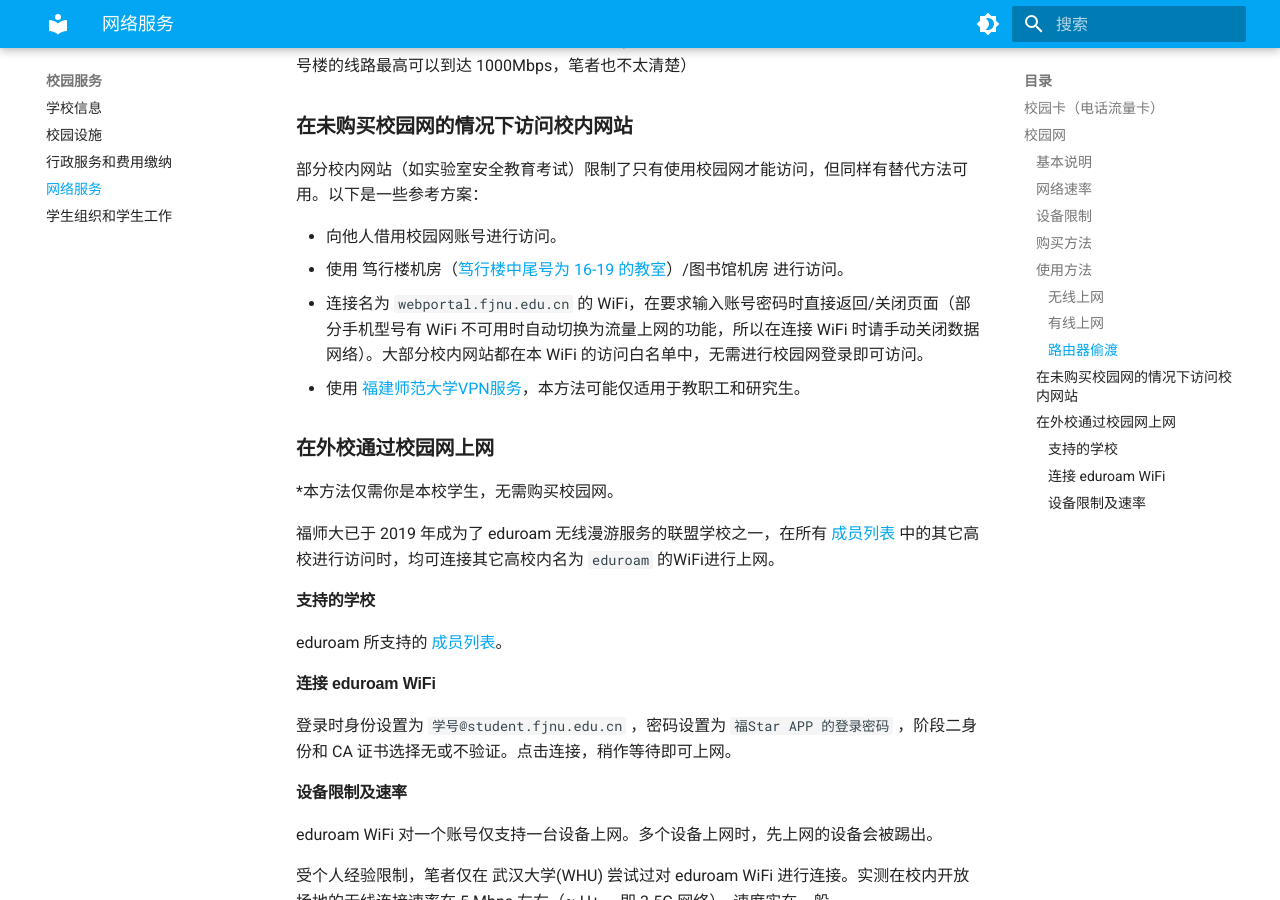
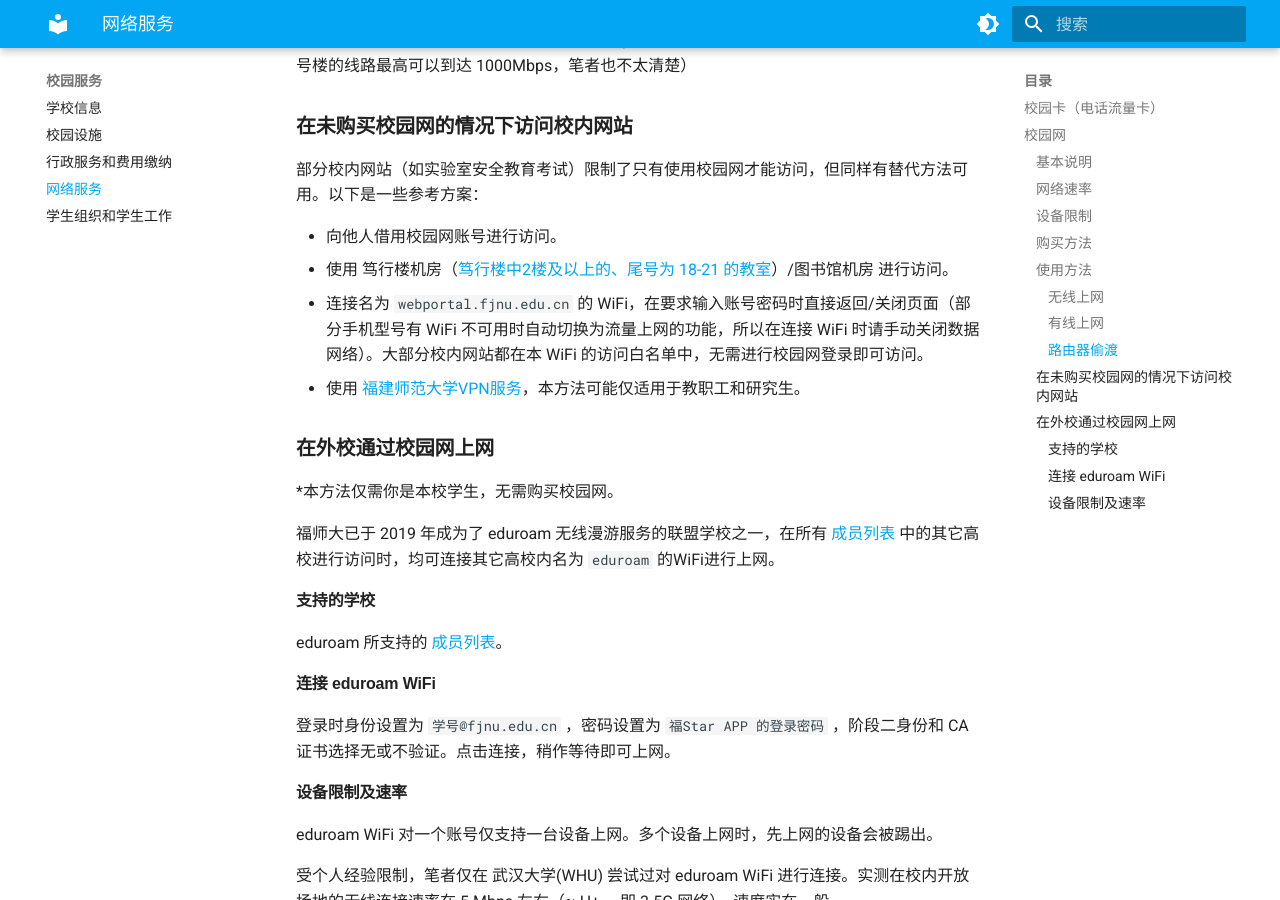
Before and after one commit to kanerty/FJNU-Wiki, an MkDocs documentation site: the page built from docs/service/network.md, in a window 1280 px wide and 900 px high, scrolled down 1652 px. Built offline with MkDocs 1.6.1 and Material for MkDocs 9.7.7, drawn with Linux system fonts in a browser that asks for light colours.

Commit message:
fix: 修正eduroam账号、笃行楼机房位置

```diff
--- a/docs/service/network.md
+++ b/docs/service/network.md
@@ -55,7 +55,7 @@
 部分校内网站（如实验室安全教育考试）限制了只有使用校园网才能访问，但同样有替代方法可用。以下是一些参考方案：
 
 - 向他人借用校园网账号进行访问。
-- 使用 笃行楼机房（[笃行楼中尾号为 16-19 的教室](../new/safari.md#duxing-building-map){:target="_blank"}）/图书馆机房 进行访问。
+- 使用 笃行楼机房（[笃行楼中2楼及以上的、尾号为 18-21 的教室](../new/safari.md#duxing-building-map){:target="_blank"}）/图书馆机房 进行访问。
 - 连接名为 `webportal.fjnu.edu.cn` 的 WiFi，在要求输入账号密码时直接返回/关闭页面（部分手机型号有 WiFi 不可用时自动切换为流量上网的功能，所以在连接 WiFi 时请手动关闭数据网络）。大部分校内网站都在本 WiFi 的访问白名单中，无需进行校园网登录即可访问。
 - 使用 [福建师范大学VPN服务](https://net.fjnu.edu.cn/43/d4/c5318a82900/page.htm){:target="_blank"}，本方法可能仅适用于教职工和研究生。
 
@@ -71,7 +71,7 @@ eduroam 所支持的 [成员列表](https://www.eduroam.edu.cn/list.jsp?urltype=
 
 #### 连接 eduroam WiFi
 
-登录时身份设置为 `学号@student.fjnu.edu.cn` ，密码设置为 `福Star APP 的登录密码` ，阶段二身份和 CA 证书选择无或不验证。点击连接，稍作等待即可上网。
+登录时身份设置为 `学号@fjnu.edu.cn` ，密码设置为 `福Star APP 的登录密码` ，阶段二身份和 CA 证书选择无或不验证。点击连接，稍作等待即可上网。
 
 #### 设备限制及速率
 
```
